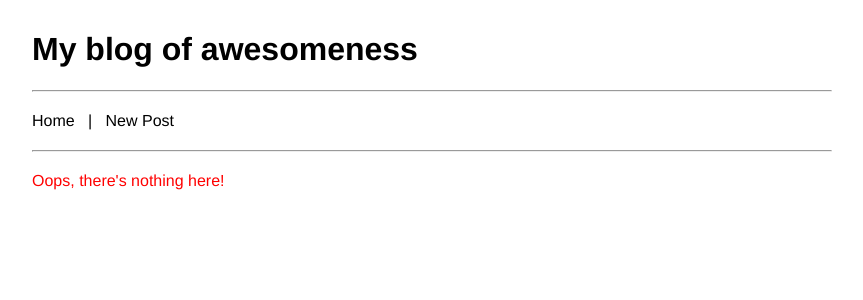
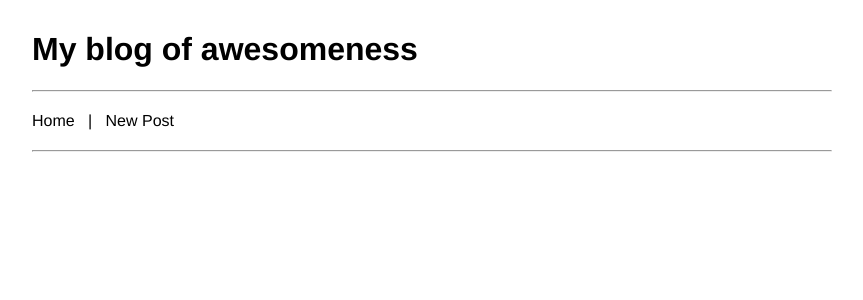
Before and after one commit to JGH85/build-a-blog, a Python web app: template templates/permalink.html in a window 1280 px wide. Shown: the top 300 px of the page, without its empty margins (208-1071 px from the left). Run offline with Jinja, Linux system fonts and the light colour scheme; the template is opened without the code that fills it, so the values that code supplies are empty.

Commit message:
ready to submit

```diff
--- a/templates/permalink.html
+++ b/templates/permalink.html
@@ -4,7 +4,7 @@
 
         <hr>
 
-        <p class = "error"> Oops, there's nothing here! </p>
+        <p class = "error"> {{error}} </p>
         <div class="blogpost">
             <div class = "blog-title">{{singlepost.title}}</div>
             <pre class="blog-body">{{singlepost.blogpost}}</pre>
```
Also changed, not shown: 1 other file.
